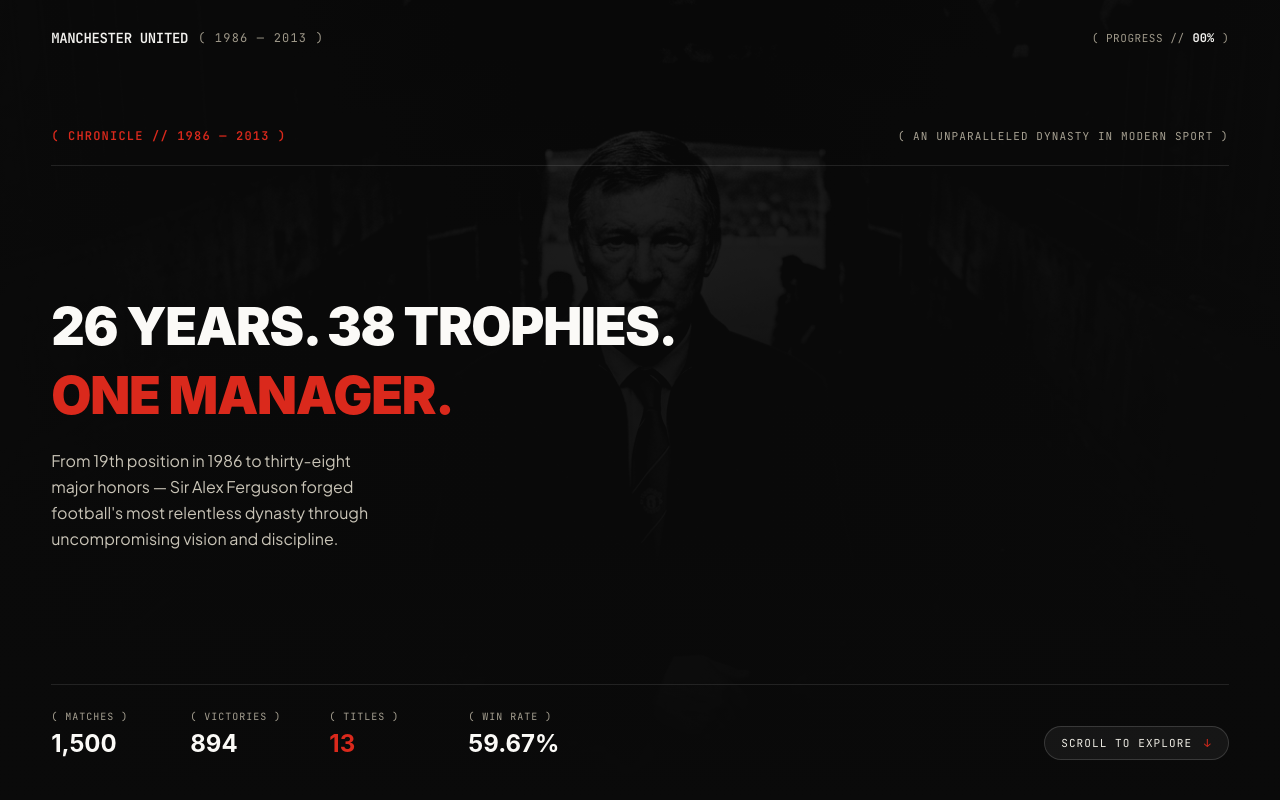
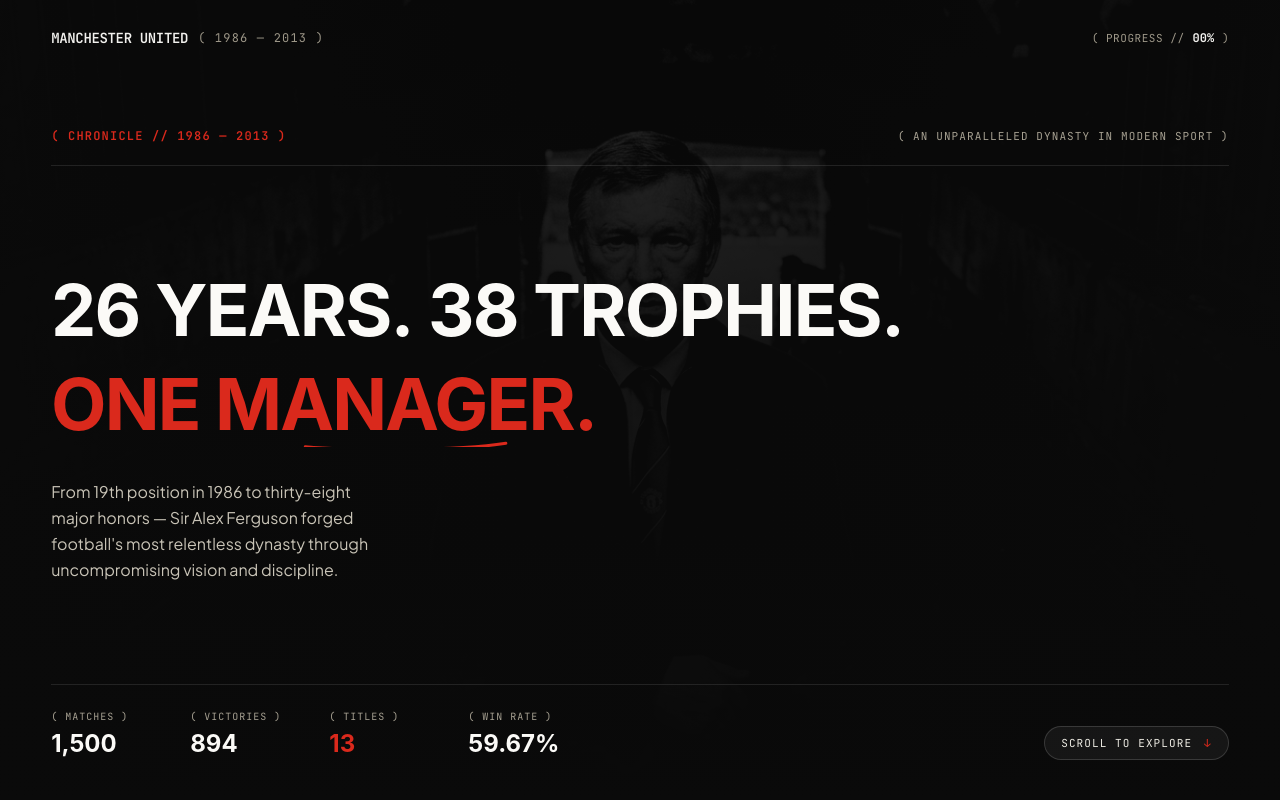
Before and after one commit to FerrelHD/King-Emyu, a Next.js app: page / in a window 1280 px wide. Shown: the top 800 px of the page. Built offline with nearby package versions, Linux system fonts and the light colour scheme; a web font is replaced by a local one.

Commit message:
feat(hero): implement voldogfood-inspired masked split-word reveal animation and micro SVG drawn underline

```diff
--- a/components/Hero/Hero.tsx
+++ b/components/Hero/Hero.tsx
@@ -13,65 +13,101 @@
 export function Hero({ isReady }: HeroProps) {
   const containerRef = useRef<HTMLDivElement | null>(null);
   const imageRef = useRef<HTMLDivElement | null>(null);
-  const titleLine1Ref = useRef<HTMLHeadingElement | null>(null);
-  const titleLine2Ref = useRef<HTMLHeadingElement | null>(null);
+  const topMetaRef = useRef<HTMLDivElement | null>(null);
   const paragraphRef = useRef<HTMLParagraphElement | null>(null);
   const metaRef = useRef<HTMLDivElement | null>(null);
   const scrollCueRef = useRef<HTMLButtonElement | null>(null);
+  const underlineRef = useRef<SVGPathElement | null>(null);
 
   const { scrollTo } = useLenisScroll();
 
   useGSAP(
     () => {
-      if (!isReady) return;
+      if (!isReady || !containerRef.current) return;
+
+      const words = containerRef.current.querySelectorAll(".hero-word");
+
+      // Setup initial states
+      gsap.set(words, { yPercent: 140, opacity: 0, rotateZ: 2 });
+      if (topMetaRef.current) gsap.set(topMetaRef.current, { y: -15, opacity: 0 });
+      if (paragraphRef.current) gsap.set(paragraphRef.current, { y: 24, opacity: 0 });
+      if (metaRef.current) gsap.set(metaRef.current, { y: 20, opacity: 0 });
+      if (scrollCueRef.current) gsap.set(scrollCueRef.current, { y: 20, opacity: 0 });
+
+      if (underlineRef.current) {
+        const pathLength = underlineRef.current.getTotalLength();
+        gsap.set(underlineRef.current, {
+          strokeDasharray: pathLength,
+          strokeDashoffset: pathLength,
+        });
+      }
 
       const tl = gsap.timeline({ defaults: { ease: "power4.out" } });
 
+      // 1. Background slow ambient reveal (voldogfood style)
       if (imageRef.current) {
         tl.fromTo(
           imageRef.current,
-          { opacity: 0, scale: 1.05 },
-          { opacity: 0.32, scale: 1, duration: 2.0, ease: "power3.out" },
+          { opacity: 0, scale: 1.06 },
+          { opacity: 0.32, scale: 1, duration: 2.2, ease: "power2.out" },
           0
         );
       }
 
-      const lines = [titleLine1Ref.current, titleLine2Ref.current].filter(Boolean);
+      // 2. Top metadata subtle slide-down
+      if (topMetaRef.current) {
+        tl.to(topMetaRef.current, { y: 0, opacity: 1, duration: 0.9, ease: "power3.out" }, 0.15);
+      }
 
-      tl.fromTo(
-        lines,
-        { yPercent: 110, opacity: 0 },
+      // 3. Masked word-by-word kinetic slide up (voldogfood split-word formula)
+      tl.to(
+        words,
         {
           yPercent: 0,
           opacity: 1,
+          rotateZ: 0,
           duration: 1.1,
-          stagger: 0.15,
+          stagger: 0.07,
           ease: "power4.out",
         },
-        0.2
+        0.25
       );
 
-      if (paragraphRef.current) {
-        tl.fromTo(
-          paragraphRef.current,
-          { y: 20, opacity: 0 },
-          { y: 0, opacity: 1, duration: 0.9, ease: "power3.out" },
-          0.6
+      // 4. Micro SVG drawn accent under "Manager."
+      if (underlineRef.current) {
+        tl.to(
+          underlineRef.current,
+          {
+            strokeDashoffset: 0,
+            duration: 1.0,
+            ease: "power2.out",
+          },
+          "-=0.4"
         );
       }
 
-      if (metaRef.current && scrollCueRef.current) {
-        tl.fromTo(
-          [metaRef.current, scrollCueRef.current],
-          { y: 15, opacity: 0 },
-          { y: 0, opacity: 1, duration: 0.8, stagger: 0.1, ease: "power2.out" },
-          0.8
+      // 5. Paragraph description fade
+      if (paragraphRef.current) {
+        tl.to(
+          paragraphRef.current,
+          { y: 0, opacity: 1, duration: 0.9, ease: "power3.out" },
+          "-=0.6"
         );
       }
 
+      // 6. Bottom stats and minimal CTA cue
+      if (metaRef.current && scrollCueRef.current) {
+        tl.to(
+          [metaRef.current, scrollCueRef.current],
+          { y: 0, opacity: 1, duration: 0.8, stagger: 0.1, ease: "power3.out" },
+          "-=0.5"
+        );
+      }
+
+      // Scroll Parallax for background
       if (containerRef.current && imageRef.current) {
         gsap.to(imageRef.current, {
-          yPercent: 18,
+          yPercent: 15,
           ease: "none",
           scrollTrigger: {
             trigger: containerRef.current,
@@ -115,7 +151,10 @@
 
       <div className="max-w-7xl mx-auto w-full h-full flex flex-col justify-between relative z-10 flex-1">
         {/* Top Editorial Subtitle with Ferrel's Signature Parentheses */}
-        <div className="flex items-center justify-between border-b border-white/10 pb-5">
+        <div
+          ref={topMetaRef}
+          className="flex items-center justify-between border-b border-white/10 pb-5"
+        >
           <div className="flex items-center gap-2 font-mono text-xs text-flame font-semibold uppercase tracking-widest">
             <span>( CHRONICLE // 1986 &mdash; 2013 )</span>
           </div>
@@ -124,30 +163,46 @@
           </div>
         </div>
 
-        {/* Main Title: Strictly 2 Clean Lines without clipping */}
+        {/* Main Title: Voldogfood Masked Split-Word Reveal */}
         <div className="my-auto py-8 md:py-12 max-w-5xl">
-          {/* Line 1: 26 YEARS. 38 TROPHIES. */}
-          <div className="overflow-visible">
-            <h1
-              ref={titleLine1Ref}
-              className="text-2xl sm:text-3xl md:text-4xl lg:text-[2.75rem] xl:text-[3.25rem] font-black tracking-tight leading-[1.1] uppercase font-display text-flax-smoke-50 whitespace-nowrap"
-            >
-              26 Years. 38 Trophies.
+          {/* Line 1: 26 Years. 38 Trophies. */}
+          <div className="overflow-hidden py-1">
+            <h1 className="text-3xl sm:text-4xl md:text-5xl lg:text-6xl xl:text-7xl font-bold tracking-tight leading-[1.08] uppercase font-display text-flax-smoke-50">
+              <span className="inline-block hero-word will-change-transform">26</span>{" "}
+              <span className="inline-block hero-word will-change-transform">Years.</span>{" "}
+              <span className="inline-block hero-word will-change-transform">38</span>{" "}
+              <span className="inline-block hero-word will-change-transform">Trophies.</span>
             </h1>
           </div>
 
-          {/* Line 2: ONE MANAGER. */}
-          <div className="overflow-visible mt-2 sm:mt-3">
-            <h1
-              ref={titleLine2Ref}
-              className="text-2xl sm:text-3xl md:text-4xl lg:text-[2.75rem] xl:text-[3.25rem] font-black tracking-tight leading-[1.1] uppercase font-display text-flame whitespace-nowrap"
-            >
-              One Manager.
+          {/* Line 2: One Manager with Local Micro SVG Underline */}
+          <div className="overflow-hidden py-1 mt-1 sm:mt-2">
+            <h1 className="text-3xl sm:text-4xl md:text-5xl lg:text-6xl xl:text-7xl font-bold tracking-tight leading-[1.08] uppercase font-display text-flame">
+              <span className="inline-block hero-word will-change-transform">One</span>{" "}
+              <span className="inline-block hero-word will-change-transform relative">
+                Manager.
+                {/* Voldogfood-inspired Micro SVG Draw Underline */}
+                <svg
+                  className="absolute -bottom-2 left-0 w-full overflow-visible pointer-events-none"
+                  height="12"
+                  viewBox="0 0 240 14"
+                  fill="none"
+                  xmlns="http://www.w3.org/2000/svg"
+                >
+                  <path
+                    ref={underlineRef}
+                    d="M 3 9 C 60 14, 180 14, 237 5"
+                    stroke="#DA291C"
+                    strokeWidth="3.5"
+                    strokeLinecap="round"
+                  />
+                </svg>
+              </span>
             </h1>
           </div>
 
           {/* Clean 2-line Balanced Description */}
-          <div className="mt-5 md:mt-6 max-w-[44ch]">
+          <div className="mt-6 md:mt-8 max-w-[46ch]">
             <p
               ref={paragraphRef}
               className="text-sm sm:text-base text-flax-smoke-300 font-normal leading-relaxed font-body text-balance"
```
